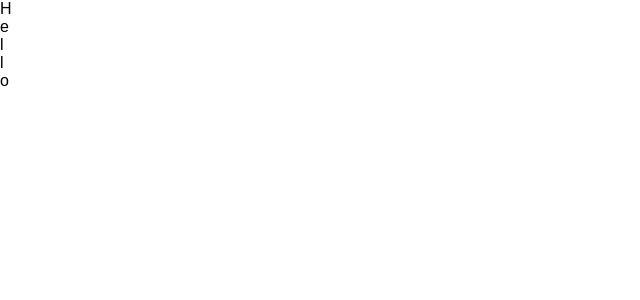
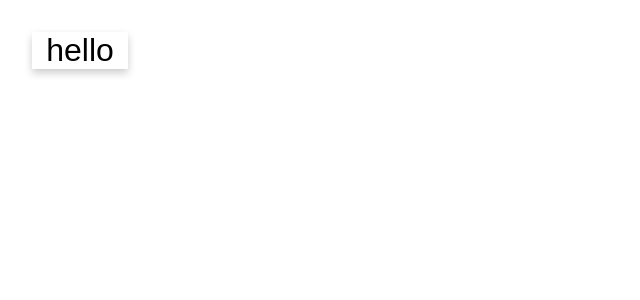
Before and after one commit to iceSudatip/React-Lab, a React (Create React App) app: page / in a window 1280 px wide. Shown: the top 300 px of the page, without its empty margins (0-640 px from the left). Built offline with nearby package versions, Linux system fonts and the light colour scheme.

Commit message:
กำลังทำหน้าที่ 4 อยู่ค่ะ

```diff
--- a/src/App.css
+++ b/src/App.css
@@ -1,3 +1,4 @@
+
 .App {
   text-align: center;
 }
@@ -22,6 +23,17 @@
   font-size: large;
 }
 
+.card {
+  display: inline-block;
+  text-align: center;
+  width: 3em;
+  font-size: 2em;
+  box-shadow: 0 4px 8px 0 rgba(0,0,0,0.2);
+  margin: 1em;
+  user-select: none;
+ }
+
+
 @keyframes App-logo-spin {
   from { transform: rotate(0deg); }
   to { transform: rotate(360deg); }
--- a/src/App.js
+++ b/src/App.js
@@ -1,15 +1,15 @@
 import React, { Component } from 'react';
 import logo from './logo.svg';
 import './App.css';
-import CharacterCard from './CharacterCard';
+import WordCard from './CharacterCard';
 
 const word = "Hello";
 class App extends Component {
  render() {
  return (
- <div>
+ <div className= "card">
  {
- Array.from(word).map((c, i) => <CharacterCard value={c} key={i}/>)
+     <WordCard value="hello"/>
  }
  </div>
  );
--- a/src/CharacterCard.js
+++ b/src/CharacterCard.js
@@ -1,5 +1,4 @@
 import React, { Component } from 'react';
-
 export default class CharacterCard extends Component{
     render(){
         return (
```
Also changed, not shown: src/WordCard.js (added, +14 -0 lines).
